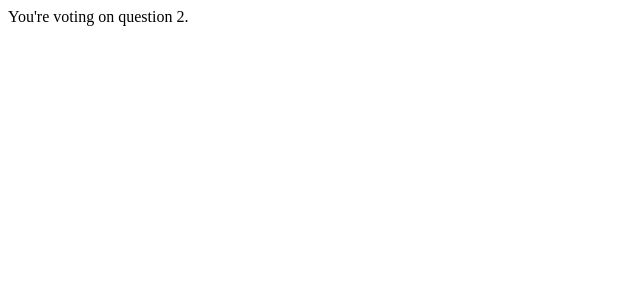
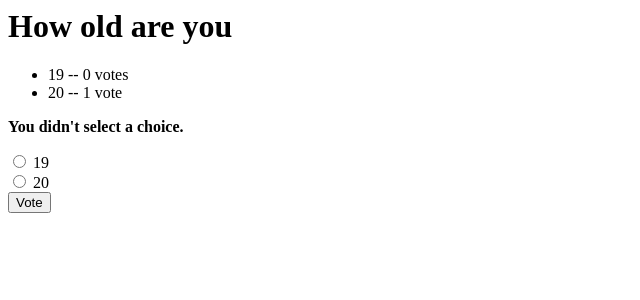
Before and after one commit to JuniorDCoder/django-polls-app, a Django app: page /polls/2/vote/ in a window 1280 px wide. Shown: the top 300 px of the page, without its empty margins (0-640 px from the left). Run offline with Django 4.2, Linux system fonts and the light colour scheme; data comes from the database, SQL or seed files in the repository; both versions use the stored data as it was after the commit.

Commit message:
feat: Implementing view for voting and results

```diff
--- a/polls/admin.py
+++ b/polls/admin.py
@@ -1,5 +1,6 @@
 from django.contrib import admin
 
-from .models import Question
+from .models import Question, Choice
 
 admin.site.register(Question)
+admin.site.register(Choice)
--- a/polls/templates/polls/detail.html
+++ b/polls/templates/polls/detail.html
@@ -1 +1,18 @@
-{{question}}
+<h1>{{ question.question_text }}</h1>
+
+<ul>
+    {% for choice in question.choice_set.all %}
+        <li>{{ choice.choice_text }} -- {{ choice.votes }} vote{{ choice.votes|pluralize }}</li>
+    {% endfor %}
+</ul>
+
+{% if error_message %}<p><strong>{{ error_message }}</strong></p>{% endif %}
+
+<form action="{% url 'polls:vote' question.id %}" method="post">
+    {% csrf_token %}
+    {% for choice in question.choice_set.all %}
+        <input type="radio" name="choice" id="choice{{ forloop.counter }}" value="{{ choice.id }}">
+        <label for="choice{{ forloop.counter }}">{{ choice.choice_text }}</label><br>
+    {% endfor %}
+    <input type="submit" value="Vote">
+</form>
--- a/polls/templates/polls/index.html
+++ b/polls/templates/polls/index.html
@@ -2,7 +2,7 @@
 
     <ul>
         {% for question in latest_question_list %}
-            <li><a href="/polls/{{question.id}}/">{{ question.question_text }}</a></li>
+            <li><a href="{% url 'polls:detail' question.id %}">{{ question.question_text }}</a></li>
         {% endfor %}
     </ul>
 {% else %}
--- a/polls/urls.py
+++ b/polls/urls.py
@@ -2,6 +2,7 @@ from django.urls import path
 
 from . import views
 
+app_name = 'polls'
 urlpatterns = [
     path('', views.index, name='index'),
     path('<int:question_id>/', views.detail, name='detail'),
--- a/polls/views.py
+++ b/polls/views.py
@@ -1,8 +1,9 @@
 from django.shortcuts import render
-from django.http import HttpResponse
+from django.http import HttpResponse, HttpResponseRedirect
 from django.shortcuts import get_object_or_404
+from django.urls import reverse
 
-from .models import Question
+from .models import Question, Choice
 
 
 def index(request):
@@ -16,9 +17,21 @@ def detail(request, question_id):
     question = get_object_or_404(Question, pk=question_id)
     return render(request, 'polls/detail.html', {'question': question})
 
+def vote(request, question_id):
+    question = get_object_or_404(Question, pk=question_id)
+
+    try:
+        selected_choice = question.choice_set.get(pk=request.POST['choice'])
+    except (KeyError, Choice.DoesNotExist):
+        return render(request, 'polls/detail.html', {
+            'question': question,
+            'error_message': "You didn't select a choice."
+        })
+    else:
+        selected_choice.votes += 1
+        selected_choice.save()
+        return HttpResponseRedirect(reverse('polls:results', args=(question.id,)))
+
 def results(request, question_id):
-    response = "You're looking at the results of question %s."
-    return HttpResponse(response % question_id)
-
-def vote(request, question_id):
-    return HttpResponse("You're voting on question %s." % question_id)
+    question = get_object_or_404(Question, pk=question_id)
+    return render(request, 'polls/results.html', {'question': question})
```
Also changed, not shown: polls/templates/polls/results.html (added, +9 -0 lines), db.sqlite3.
